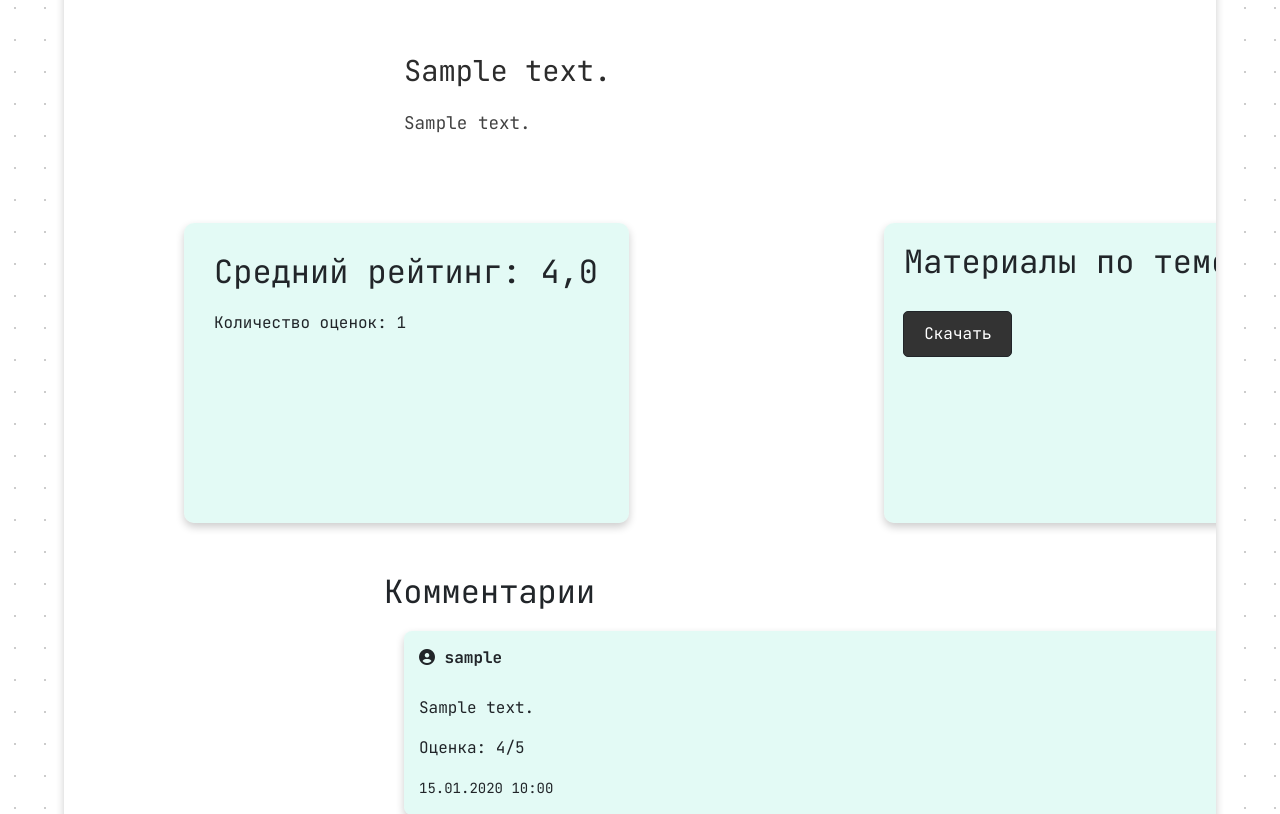
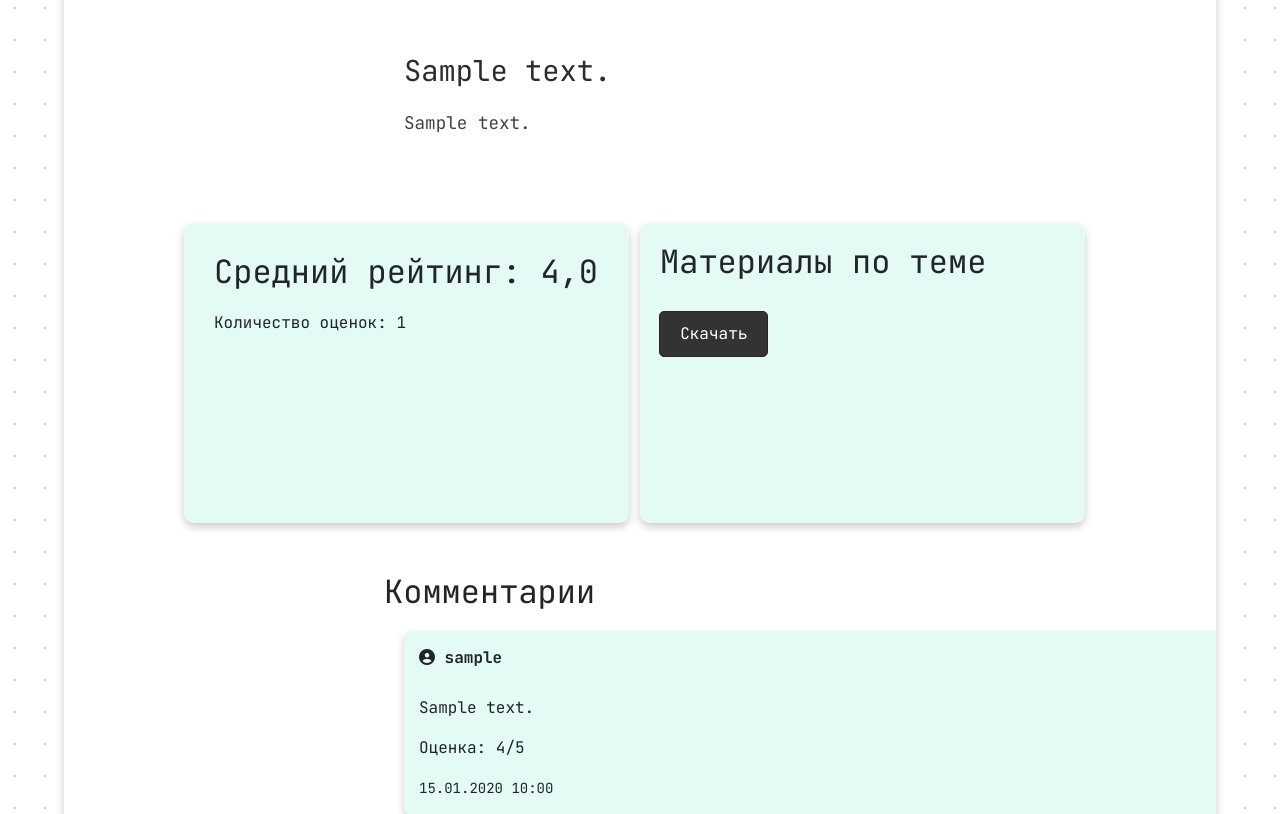
Before and after one commit to falcxe/EduPortal, a Django app: page /catalog/1 in a window 1280 px wide. Shown: the part 936-1750 px from the top of the page. Run offline with Django 5.2, Linux system fonts and the light colour scheme; tables that the repository leaves empty hold one stand-in row (values such as "Sample post"); grey boxes marked "Sample" are stand-in pictures; some libraries are stand-ins or nearby versions.

Commit message:
evening results

```diff
--- a/portal/main/static/main/css/main.css
+++ b/portal/main/static/main/css/main.css
@@ -563,10 +563,13 @@ main {
 
 
 .course-materials {
+    position: relative;
     width: 40%;
     height: 300px;
-    margin: 50px 5px;
-    margin-left: 800px;
+    margin-top: 50px;
+    margin-bottom: 50px;
+    margin-left: auto;
+    margin-right: 10%;
     padding: 10px;
     background-color: rgba(184, 243, 230, 0.397);
     border-radius: 10px;
@@ -695,6 +698,11 @@ main {
     border-radius: 10px;
     margin-bottom: 15px;
 }
+
+.course-card-index p{
+    font-size:0.5em;
+}
+
 .hero-image img {
     border-radius: 15px;
     height: 300px;
--- a/portal/portal/settings.py
+++ b/portal/portal/settings.py
@@ -32,9 +32,8 @@ DEBUG = True
 ALLOWED_HOSTS = ['*', '.railway.app']
 
 CSRF_TRUSTED_ORIGINS = [
-    'https://earnest-stillness-deployment.up.railway.app',
+    'https://earnest-stillness-deployment.up.railway.app',  # Добавьте ваш домен
 ]
-
 # Application definition
 
 INSTALLED_APPS = [
```
